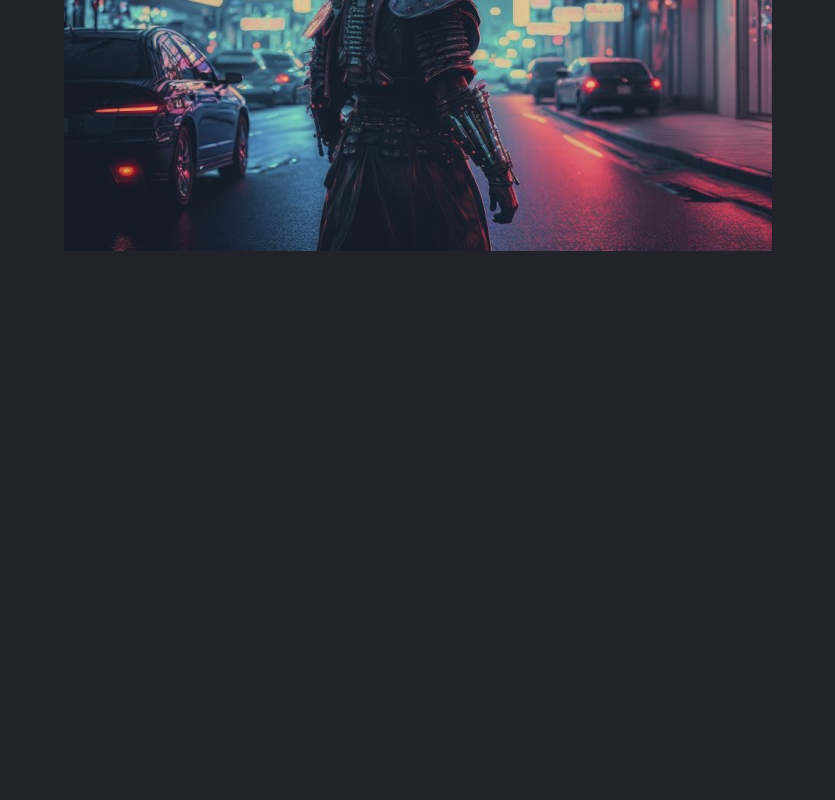
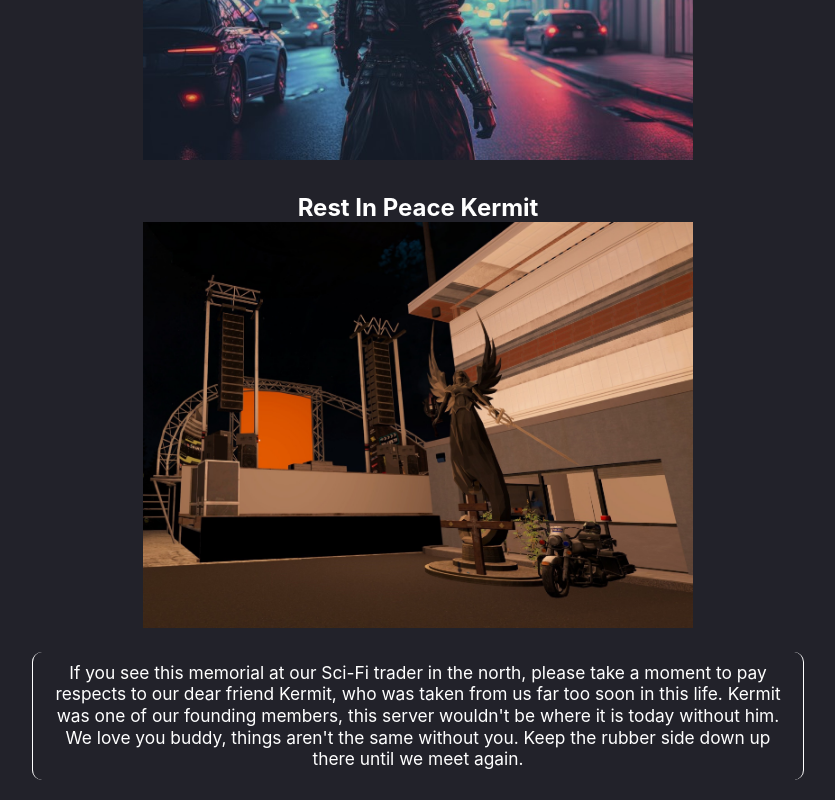
Before and after one commit to stackpearson/scifi-wasteland, a React (Create React App) app: page / in a window 1280 px wide. Shown: the part 628-1428 px from the top of the page, without its empty margins (222-1057 px from the left). Before the commit the page ends 899 px from the top, so only its background shows below. Built offline with nearby package versions, Linux system fonts and the light colour scheme.

Commit message:
memorializing kermit

```diff
--- a/src/components/Home.js
+++ b/src/components/Home.js
@@ -1,5 +1,6 @@
 import styled from 'styled-components';
-import tempPhoto from '../assets/sifi_temp.jpg'
+import tempPhoto from '../assets/sifi_temp.jpg';
+import kermit from '../assets/kermit.jpg';
 
 function Home() {
     const FlexContainer = styled.div`
@@ -14,6 +15,18 @@ function Home() {
         padding: 10px;
 
 
+    `
+    const KermitBox = styled.div`
+        display: flex;
+        flex-direction: column;
+        justify-content: center;
+        align-items: center;
+        padding: .2em;
+    `
+    const Img = styled.img`
+        display: block;
+        margin: 0 auto;
+        max-width: 550px;
     `
     const TextBlock = styled.div`
     padding: 10px;
@@ -41,9 +54,23 @@ function Home() {
 
             </FlexBox>
             <FlexBox>
-                <img src={tempPhoto} />
+                <Img src={tempPhoto} />
+
             </FlexBox>
 
+        </FlexContainer>
+        <FlexContainer>
+            <FlexBox>
+                <KermitBox>
+                    <h2>Rest In Peace Kermit</h2>
+                    <Img src={kermit} />
+                </KermitBox>
+            </FlexBox>
+            <FlexBox>
+                <TextBlock>
+                    <p>If you see this memorial at our Sci-Fi trader in the north, please take a moment to pay respects to our dear friend Kermit, who was taken from us far too soon in this life. Kermit was one of our founding members, this server wouldn't be where it is today without him. We love you buddy, things aren't the same without you. Keep the rubber side down up there until we meet again.</p>
+                </TextBlock>
+            </FlexBox>
         </FlexContainer>
 
     </>)
```
Also changed, not shown: src/assets/kermit.jpg (added).
